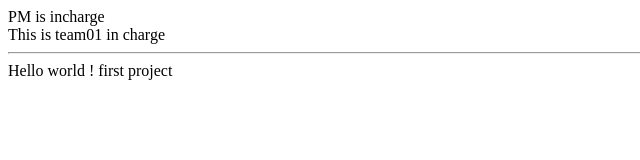
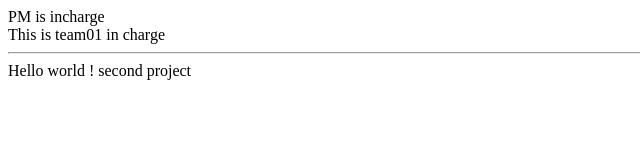
Before and after one commit to Hyo-A/PMexample-0220, a plain HTML site: page index.html in a window 1280 px wide. Shown: the full height of the page, 0-640 px from the left. Drawn offline with Linux system fonts and the light colour scheme.

Commit message:
second 01

```diff
--- a/index.html
+++ b/index.html
@@ -10,7 +10,7 @@
     <main>
       This is team01 in charge
       <hr />
-      Hello world ! first project
+      Hello world ! second project
     </main>
   </body>
 </html>
```
